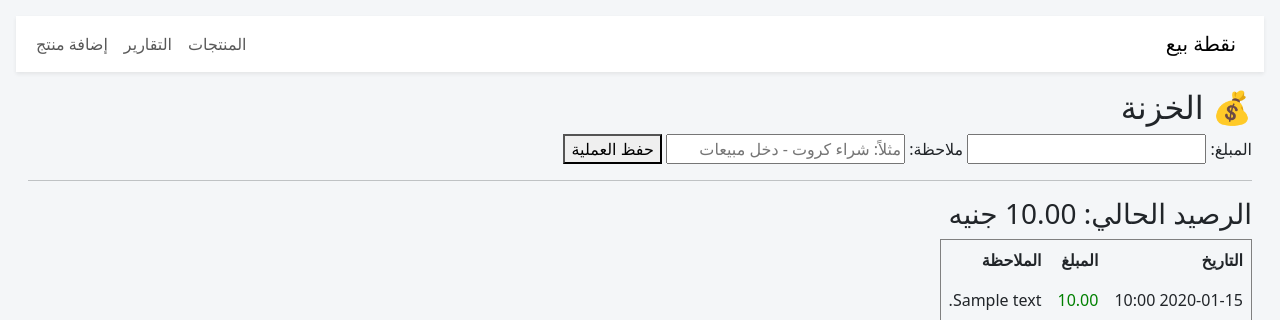
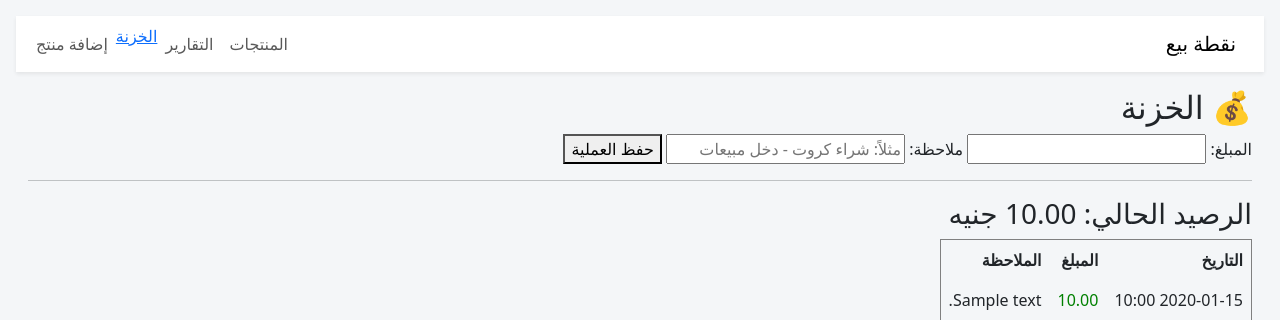
Before and after one commit to msayed20089/mobile-shop-web, a Flask app: page /cash in a window 1280 px wide. Shown: the top 320 px of the page. Run offline with Flask 3, Linux system fonts and the light colour scheme; tables that the repository leaves empty hold one stand-in row (values such as "Sample post").

Commit message:
Update base.html

```diff
--- a/templates/base.html
+++ b/templates/base.html
@@ -20,6 +20,8 @@
       <ul class="navbar-nav me-auto">
         <li class="nav-item"><a class="nav-link" href="{{ url_for('index') }}">المنتجات</a></li>
         <li class="nav-item"><a class="nav-link" href="{{ url_for('reports') }}">التقارير</a></li>
+        <a href="/cash">الخزنة</a>
+
         <li class="nav-item"><a class="nav-link" href="{{ url_for('add_product_web') }}">إضافة منتج</a></li>
       </ul>
     </div>
```
